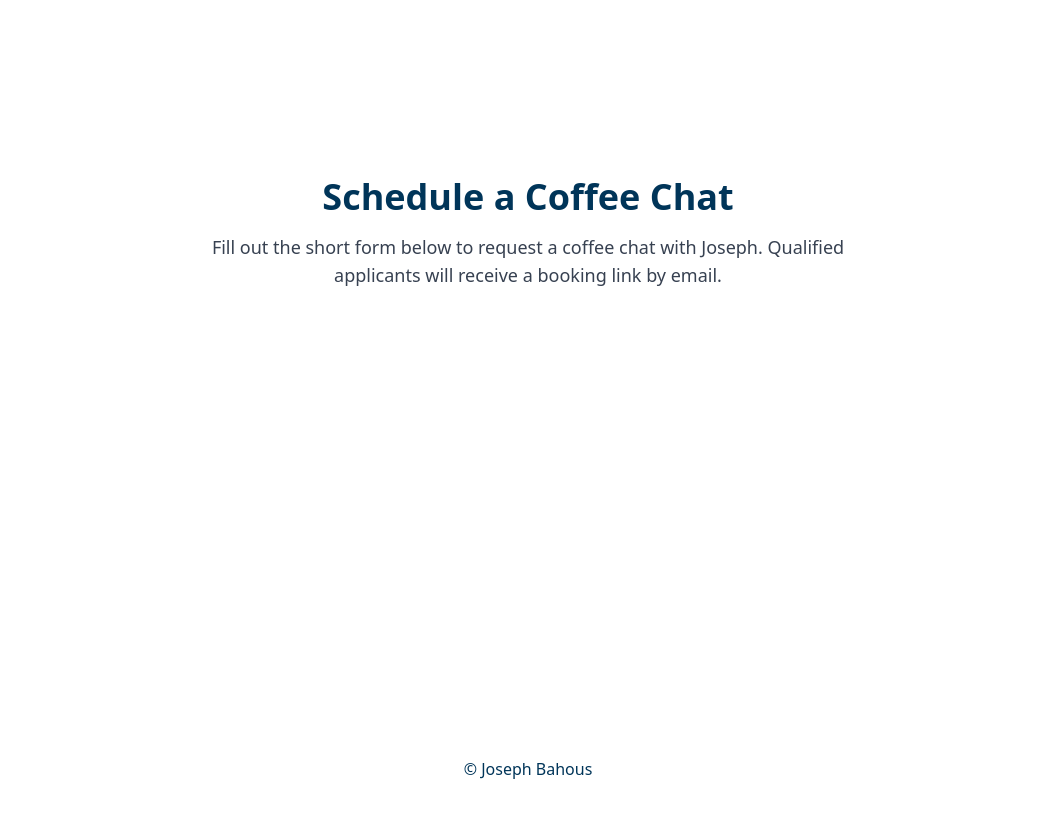
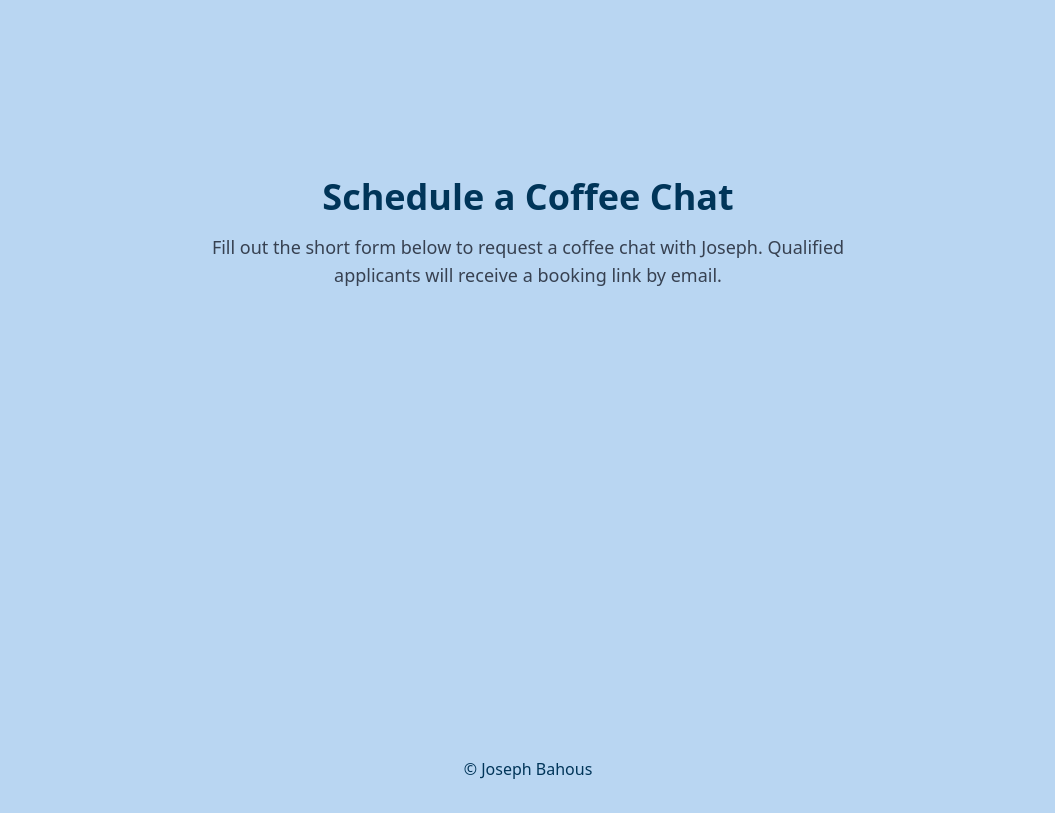
Before and after one commit to Mathomeister/josephbahous, a plain HTML site: page docs/coffee-chat.html in a window 1280 px wide. Shown: the part 75-888 px from the top of the page, without its empty margins (112-1167 px from the left). Drawn offline with nearby package versions, Linux system fonts and the light colour scheme; a script that the page names is missing.

Commit message:
feat(ui): use softer blue (#B9D6F2) as light mode background across all main pages for improved visual comfort

```diff
--- a/docs/coffee-chat.html
+++ b/docs/coffee-chat.html
@@ -14,6 +14,7 @@
         extend: {
           colors: {
             'brand-dark': '#003559',
+            'brand-light': '#B9D6F2',
           }
         }
       }
@@ -62,14 +63,14 @@
       </nav>
     </div>
   </div>
-  <main class="min-h-screen flex items-center justify-center bg-white dark:bg-brand-dark pt-24 pb-12">
+  <main class="min-h-screen flex items-center justify-center bg-brand-light dark:bg-brand-dark pt-24 pb-12">
     <div class="max-w-2xl w-full mx-auto text-center px-4">
       <h1 class="text-4xl font-bold text-brand-dark dark:text-white mb-4">Schedule a Coffee Chat</h1>
       <p class="text-lg text-gray-700 dark:text-gray-300 mb-8">Fill out the short form below to request a coffee chat with Joseph. Qualified applicants will receive a booking link by email.</p>
       <iframe data-tally-src="https://tally.so/embed/meG6yo?alignLeft=1&hideTitle=1&transparentBackground=1&dynamicHeight=1" loading="lazy" width="100%" height="200" frameborder="0" marginheight="0" marginwidth="0" title="Schedule a Coffee Chat"></iframe>
     </div>
   </main>
-  <footer class="bg-white dark:bg-brand-dark py-8">
+  <footer class="bg-brand-light dark:bg-brand-dark py-8">
     <div class="max-w-5xl mx-auto px-4 text-center text-brand-dark dark:text-white">
       &copy; Joseph Bahous
     </div>
```
Also changed, not shown: docs/index.html (+2 -1 lines), docs/thank-you.html (+3 -2 lines).
